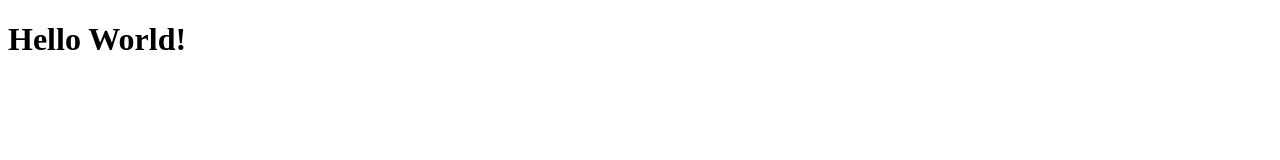
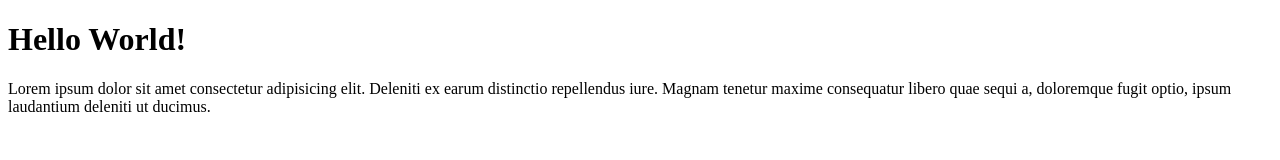
Before and after one commit to shafaaurelia/git-test, a plain HTML site: page index.html in a window 1280 px wide. Drawn offline with Linux system fonts and the light colour scheme.

Commit message:
Menambahkan paragfraf pada index.html

```diff
--- a/index.html
+++ b/index.html
@@ -7,5 +7,6 @@
 </head>
 <body>
     <h1>Hello World!</h1>
+    <p>Lorem ipsum dolor sit amet consectetur adipisicing elit. Deleniti ex earum distinctio repellendus iure. Magnam tenetur maxime consequatur libero quae sequi a, doloremque fugit optio, ipsum laudantium deleniti ut ducimus.</p>
 </body>
 </html>
```
